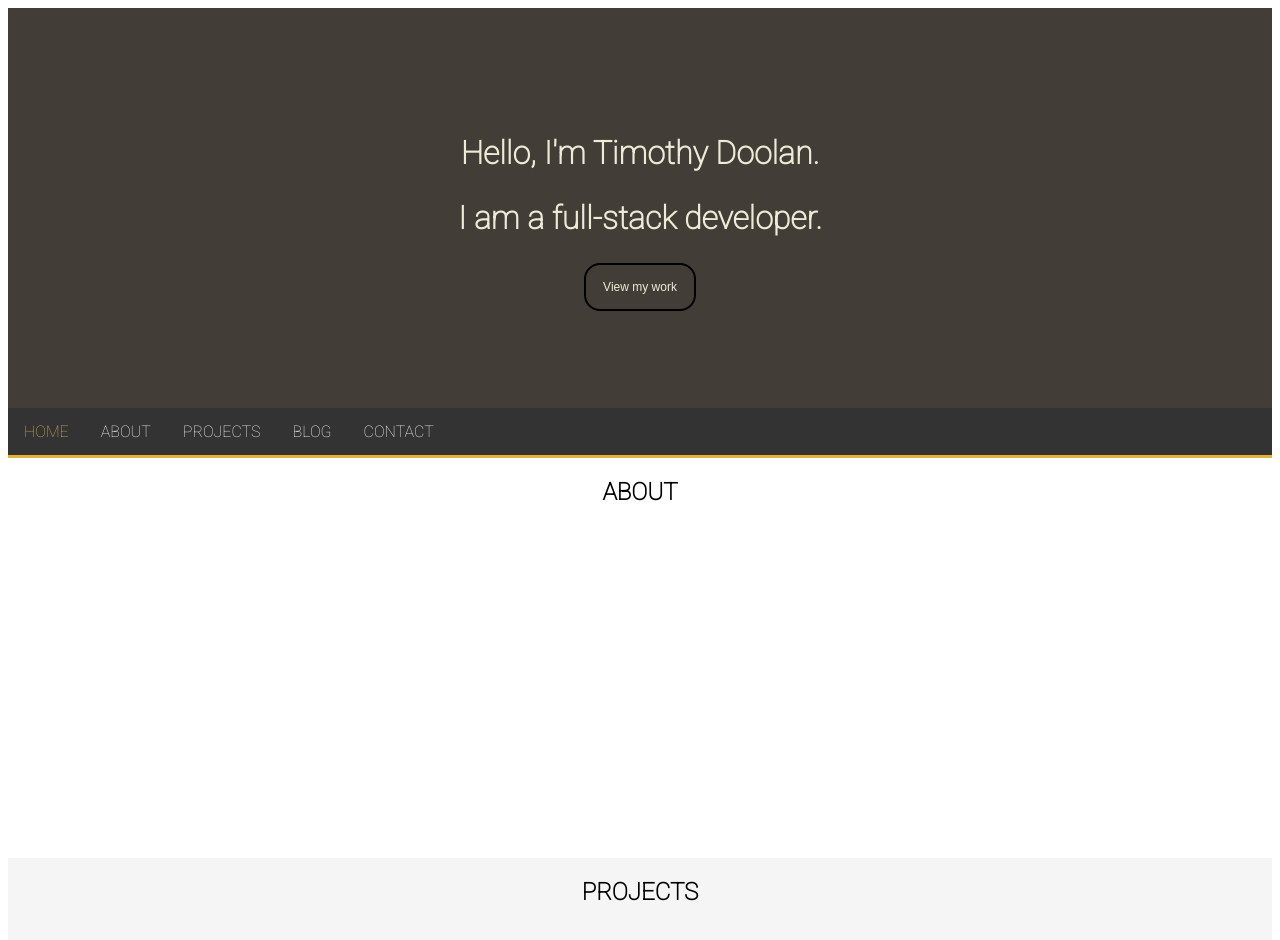
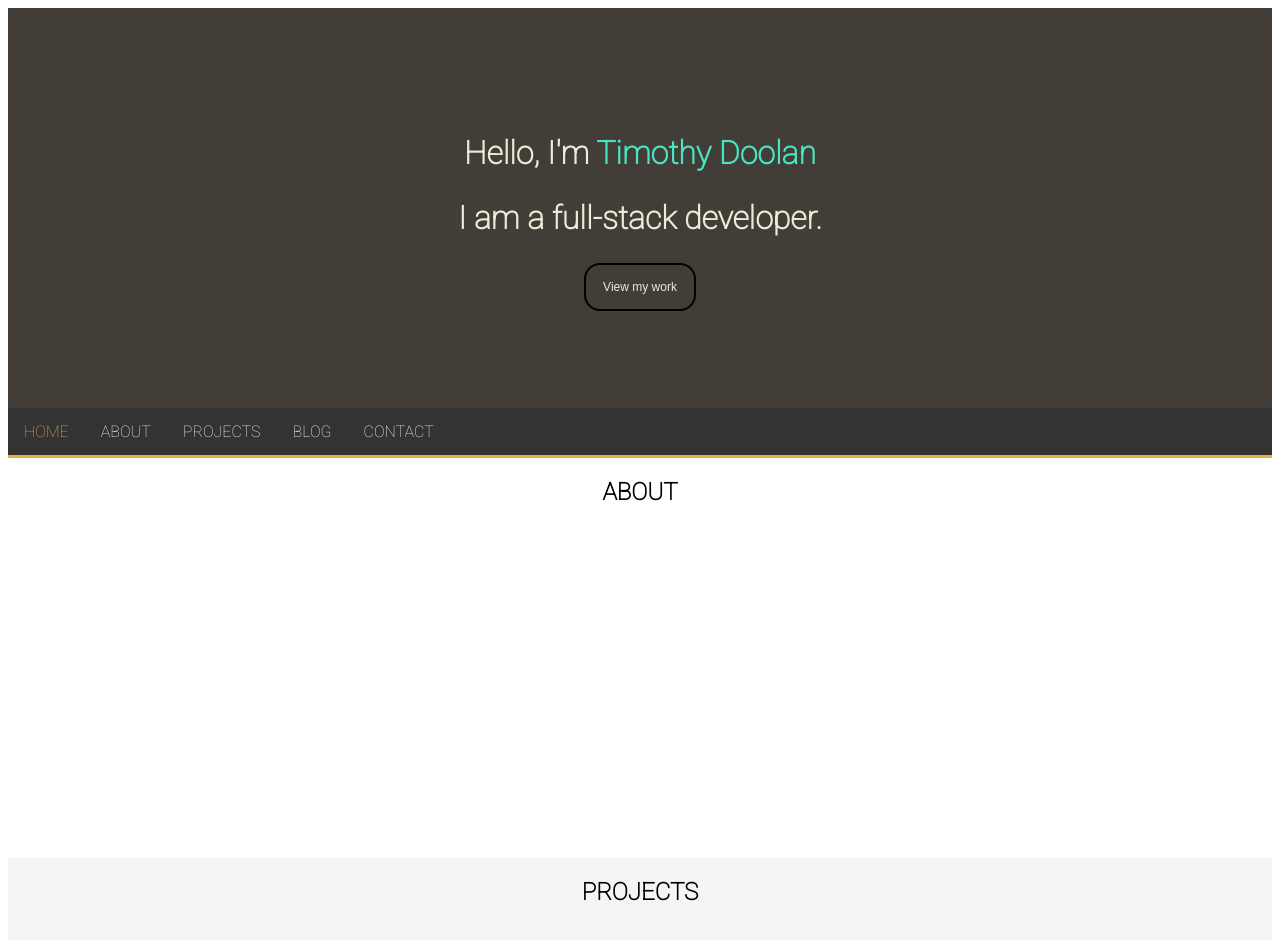
Before and after one commit to tim0git/Portfolio-2020, a plain HTML site: page index.html in a window 1280 px wide. Shown: the top 940 px of the page. Drawn offline with Linux system fonts and the light colour scheme.

```diff
--- a/index.html
+++ b/index.html
@@ -12,7 +12,7 @@
   <div class="pagecontainer"> <!--grid page conatiner-->
   <!-- Landing Page -->
   <div class="landing-page">
-    <h2 class="intromessage">Hello, I'm Timothy Doolan.</h2>
+    <h2 class="intromessage"><span>Hello, I'm</span> <span class="name">Timothy Doolan</span></h2>
     <h2 class="intromessage2">I am a full-stack developer.</h2>
     <button class="introbtn">View my work</button>
   </div>
--- a/style.css
+++ b/style.css
@@ -7,7 +7,7 @@ html{
     width: 100%;
     display: grid;
     grid-template-columns: 1fr;
-    grid-auto-rows: auto;
+    grid-auto-rows: 8(1fr);
 }
 
 .landing-page{
@@ -23,6 +23,10 @@ html{
 margin-top: 10%;
 font-size: 2rem;
 color: #EDEBD7;
+}
+.name{
+    color: #48E5C2;
+    font-weight: bold;
 }
 .intromessage2 {
 font-size: 2rem;
```
